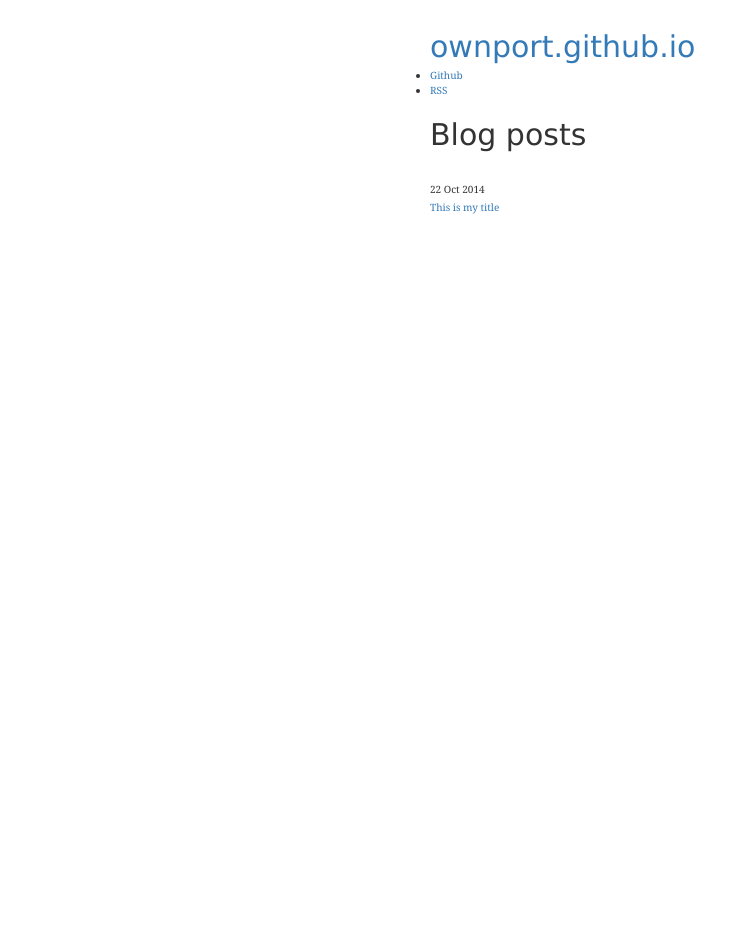
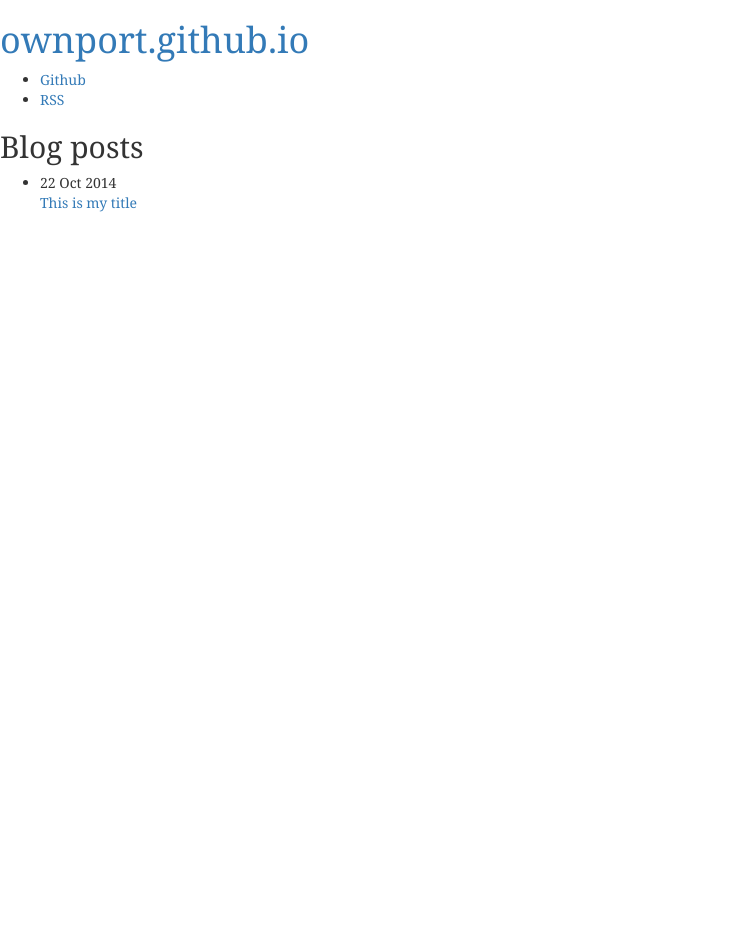
Before and after one commit to ownport/ownport.github.io, a Jekyll site: the page built from index.html, in a window 1280 px wide. Shown: the whole page, without its empty margins (0-756 px from the left). Built offline with Jekyll 4.4.1, drawn with Linux system fonts in a browser that asks for light colours; nearby versions of some CDN libraries; library files that are not in the unit come from our copies.

Commit message:
[+] mimamize code

```diff
--- a/_layouts/default.html
+++ b/_layouts/default.html
@@ -30,7 +30,7 @@
         </div>
         <div id="content"> {{ content }} </div>
     </div>
-    <script src="js/jquery.min.js"></script>
-    <script src="js/bootstrap.min.js"></script>
+    <script src="/js/jquery.min.js"></script>
+    <script src="/js/bootstrap.min.js"></script>
 </body>
 </html>
--- a/css/ownport.css
+++ b/css/ownport.css
@@ -2,172 +2,28 @@
 /*  Common
 /*****************************************************************************/
 
-* {
-    margin: 0;
-    padding: 0;
-}
-
 html, body { height: 100%; }
 
 body {
+    margin: 0px auto;
     background-color: #FFF;
     font-family: "Ubuntu",Georgia,serif;
-    font-size: 1em;
-    text-align: center;
 }
 
-h1, h2, h3, h4, h5, h6 {
-    font-family: "Ubuntu", "Lucida Sans Unicode","Lucida Sans", Verdana,sans-serif;
-}
-
-h1 {
-    margin-bottom: 5px;
-    font-size: 300%;
-}
-
-h2 {
-    margin-bottom: 1em;
-    font-size: 150%
+a, a.visited {
     text-decoration: none;
 }
-
-p { margin: 1em 0; }
 
 /*****************************************************************************/
 /*  index page
 /*****************************************************************************/
 
-ul.posts {
-    list-style-type: none;
-    margin-bottom: 2em;
-}
-
-ul.posts li {
-  line-height: 1.75em;
-}
-
-ul.posts span {
-  color: #aaa;
-  font-family: "Ubuntu Mono", Monaco, "Courier New", monospace;
-  font-size: 80%;
-}
 
 /*****************************************************************************/
 /*  Site
 /*****************************************************************************/
 
-.description {
-    color: #999999;
-    font-style: italic;
-    display: block;
-}
-
-.site {
-    font-size: 115%;
-    text-align: justify;
-    width: 42em;
-    margin: 3em auto 2em;
-    line-height: 1.5em;
-}
-
-#site {
-    text-align: justify;
-    width: 42em;
-    margin: 3em auto 2em;
-    line-height: 1.5em;
-    padding-bottom: 3em;
-}
-
-.site .header a {
-    font-weight: bold;
-    text-decoration: none;
-}
-
-.site .header h1.title {
-    display: inline-block;
-    margin-bottom: 2em;
-}
-
-.site .header h1.title a {
-    color: #006600;
-}
-
-.site .header h1.title a:hover {
-    color: #000;
-}
-
-.site .header a.extra {
-    color: #aaa;
-    margin-left: 1em;
-}
-
-.site .header a.extra:hover {
-    color: #000;
-}
-
-.site .meta {
-    color: #aaa;
-}
-
-.site .footer {
-    font-size: 80%;
-    color: #666;
-    border-top: 4px solid #eee;
-    margin-top: 2em;
-    overflow: hidden;
-}
-
-.site .footer .contact {
-    float: left;
-    margin-right: 3em;
-}
-
-.site .footer .contact a {
-    color: #8085C1;
-}
-
-.site .footer .rss {
-    margin-top: 1.1em;
-    margin-right: -.2em;
-    float: right;
-}
-
-.site .footer .rss img {
-    border: 0;
-}
 
 /*****************************************************************************/
 /* Posts
 /*****************************************************************************/
-
-/* standard */
-.post pre {
-    border: 1px solid #ddd;
-    background-color: #eef;
-    padding: 0 .4em;
-}
-
-.post ul, .post ol {
-    margin-left: 1.35em;
-}
-
-.post code {
-    border: 1px solid #ddd;
-    background-color: #eef;
-    padding: 0 .2em;
-}
-
-.post pre code {
-    border: none;
-}
-
-/* terminal */
-.post pre.terminal {
-    border: 1px solid #000;
-    background-color: #333;
-    color: #FFF;
-}
-
-.post pre.terminal code {
-    background-color: #333;
-}
```
